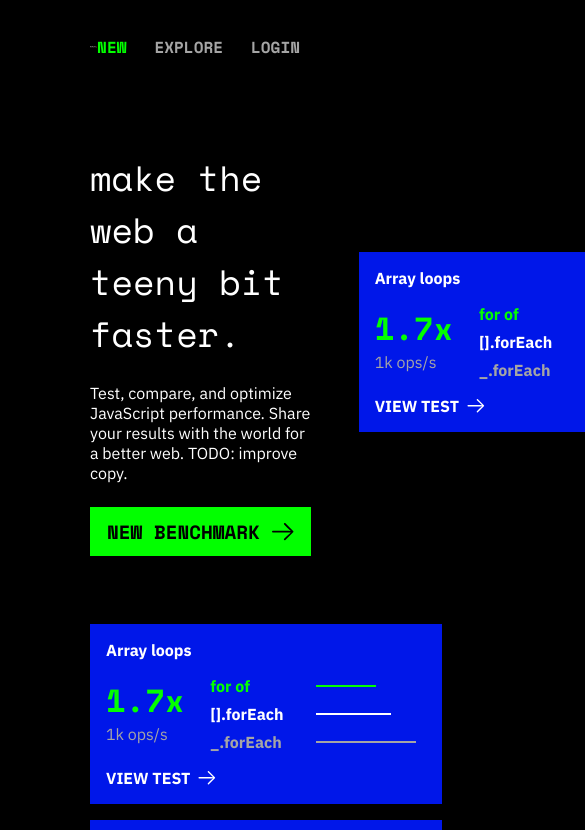
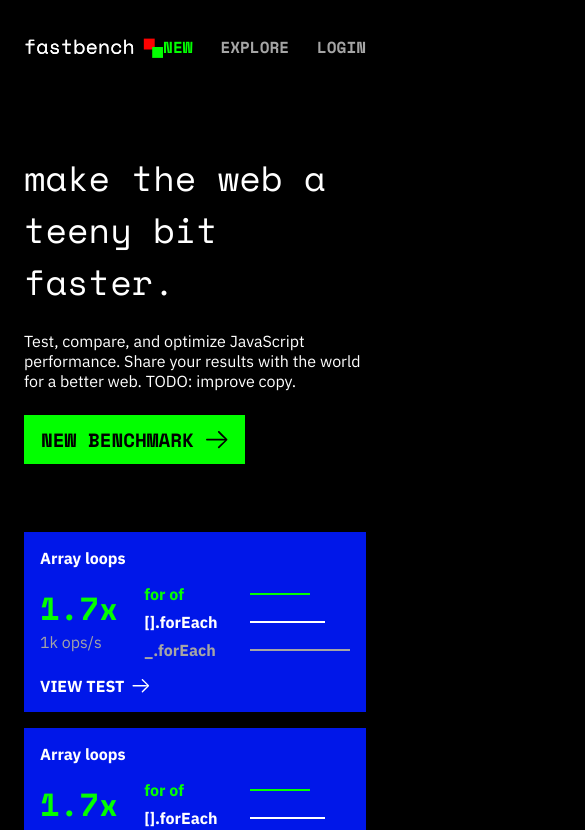
Before and after one commit to Jarred-Sumner/fastbench.dev, a Next.js app: page / in a window 390 px wide. Shown: the top 830 px of the page, 585 px wide, since content can reach past the window. Built offline with nearby package versions, Linux system fonts and the light colour scheme.

Commit message:
slight mobile

```diff
--- a/styles/globals.css
+++ b/styles/globals.css
@@ -262,3 +262,27 @@ h3 {
 .ResultCard-linkArrow {
   margin-left: 6px;
 }
+
+@media (max-width: 1152px) {
+  :root {
+    --page-width: 800px;
+    --padding-horizontal: 24px;
+  }
+}
+
+@media (max-width: 800px) {
+  :root {
+    --page-width: 100%;
+    --padding-horizontal: 24px;
+  }
+
+  .Hero-demo {
+    display: none;
+  }
+}
+
+@media (max-width: 600px) {
+  :root {
+    --card-width: 100%;
+  }
+}
```
Also changed, not shown: pages/new.tsx (renamed from pages/s/new.tsx).
